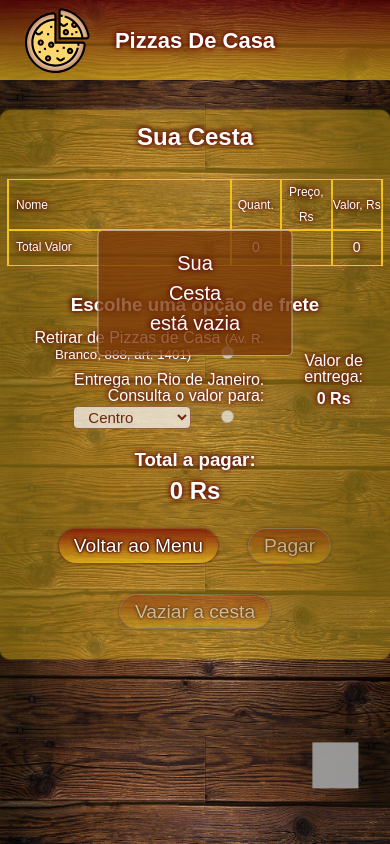
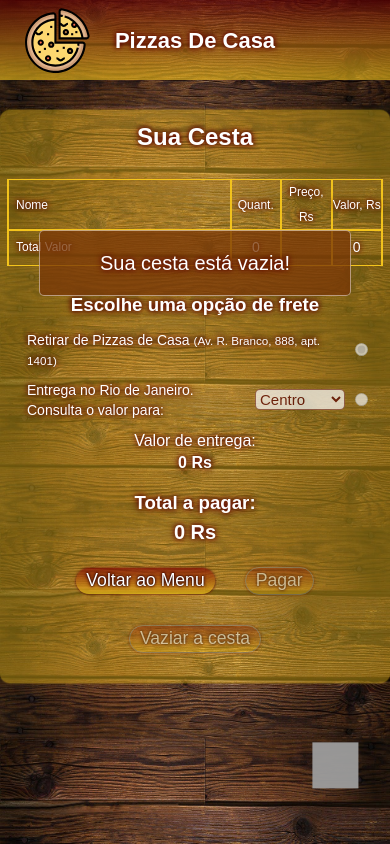
Before and after one commit to TrueAlexander/pizzasDeCasa, a React (Create React App) app: page /Cart in a window 390 px wide. Built offline with nearby package versions, Linux system fonts and the light colour scheme; grey boxes are pictures that could not be loaded.

Commit message:
cart to test cel

```diff
--- a/src/components/Delivery.js
+++ b/src/components/Delivery.js
@@ -16,7 +16,7 @@ const Delivery = ({ disabled }) => {
       <div className="delivery__row">
           <div className="delivery__options">
             <div className="delivery__input">
-              <label htmlFor="delivery1">Retirar de Pizzas de Casa   <small>(Av. R. Branco, 888, art. 1401)</small></label>
+              <label htmlFor="delivery1">Retirar de Pizzas de Casa   <small>(Av. R. Branco, 888, apt. 1401)</small></label>
               <input
                 onChange={() => {
                   dispatch(removeDelivery())
--- a/src/components/RenderCartTable.js
+++ b/src/components/RenderCartTable.js
@@ -45,14 +45,14 @@ const RenderCartTable = ({setDisabled}) => {
 
         return (
           <div className="cart__row" key={el.id}>
-            <div className="cart__item"><p>{el.title}</p><button onClick={excluir} className="btn btn_small">excluir</button></div>
+            <div className="cart__item">{el.title}<button onClick={excluir} className="btn btn_small">excluir</button></div>
             <div className="cart__item">{el.quantity}</div>
             <div className="cart__item">{el.price}</div>
             <div className="cart__item">{el.cost}</div>
           </div>
         )
       }
-    ) : <div className="cart__empty" key="empty">Sua Cesta está vazia</div>
+    ) : <div className="cart__empty" key="empty">Sua cesta está vazia!</div>
   }
 
   return (
--- a/src/index.css
+++ b/src/index.css
@@ -43,15 +43,12 @@ body {
   width: fit-content;
   margin: 0 auto;
   text-shadow: 0 0 2px black, 0 0 5px #5e0303, 0 0 3px #5e0303;
-  /* border: 1px solid #5e0303; */
   box-shadow: 0 0 3px #5e0303;
   color: white;
   transition: all 0.6s ease;
 }
 
 .btn:hover {
-  /* box-shadow: 0 0 2px; */
-  /* transform: scale(1.02); */
   background: linear-gradient(170deg, #5e0303b8, #f4c51cae);
   transition: all 0.8s ease 0.2s;
 }
@@ -65,7 +62,6 @@ body {
 .btn_small {
   padding: 4px 5px;
   font-size: 0.8em;
-  /* font-weight: 400; */
   margin-left: 50px;
 }
 
@@ -102,9 +98,15 @@ select {
 }
 
 @media (max-width:700px) {
+  .btn {
+    padding: 4px 10px;
+    font-size: 1.1em;
+  }
+
   .btn_small {
     margin-left: 10px;
     padding: 5px 4px;
+    font-size: 0.8em;
   }
 }
 
@@ -575,7 +577,7 @@ select {
   line-height: 30px;
   left: 50%;
   transform: translateX(-50%);
-  width: fit-content;
+  width: 80%;
   margin: 0 auto;
   padding: 17px 50px;
   border-radius: 5px;
@@ -588,9 +590,11 @@ select {
     padding-left: 0;
     padding-right: 0;
   }
+
   .cart__box {
     padding: 15px 7px;
   }
+
   .cart__row:first-of-type,
   .cart__row:last-of-type {
     font-weight: 400;
@@ -604,6 +608,7 @@ select {
   .cart__row:last-of-type .cart__item:first-of-type {
     font-size: 12px;
   }
+
   .cart__item {
     line-height: 35px;
     font-size: 14px;
@@ -614,8 +619,13 @@ select {
     text-indent: 7px;
     flex: 1 1 56%;
   }
+
   .cart__item:first-of-type button {
     margin: 0 7px 0 0;
+  }
+
+  .cart__total {
+    font-size: 20px;
   }
 }
 
@@ -646,6 +656,7 @@ select {
   flex-direction: column;
   padding: 5px 20px;
   justify-content: center;
+  font-size: 18px;
 }
 
 .delivery__cost span {
@@ -656,6 +667,40 @@ select {
   font-weight: 600;
 }
 
+@media (max-width:850px) {
+  .delivery__row {
+    flex-direction: column;
+    font-size: 14px;
+  }
+
+  .delivery__input {
+    padding: 5px 5px 5px 20px;
+    display: flex;
+    justify-content: end;
+    align-items: center;
+  }
+
+  .delivery__input label {
+    text-align: left;
+    display: block;
+    width: 100%;
+    line-height: 20px;
+  }
+
+  .delivery__input select {
+    width: 90px;
+    padding: 0;
+    margin: 0 0 0 5px;
+  }
+
+  .delivery__input input {
+    margin: 0 10px 0 10px;
+  }
+
+  .delivery__cost {
+    font-size: 16px;
+  }
+}
 /* ---Payment--- */
 
 .payment {
```
